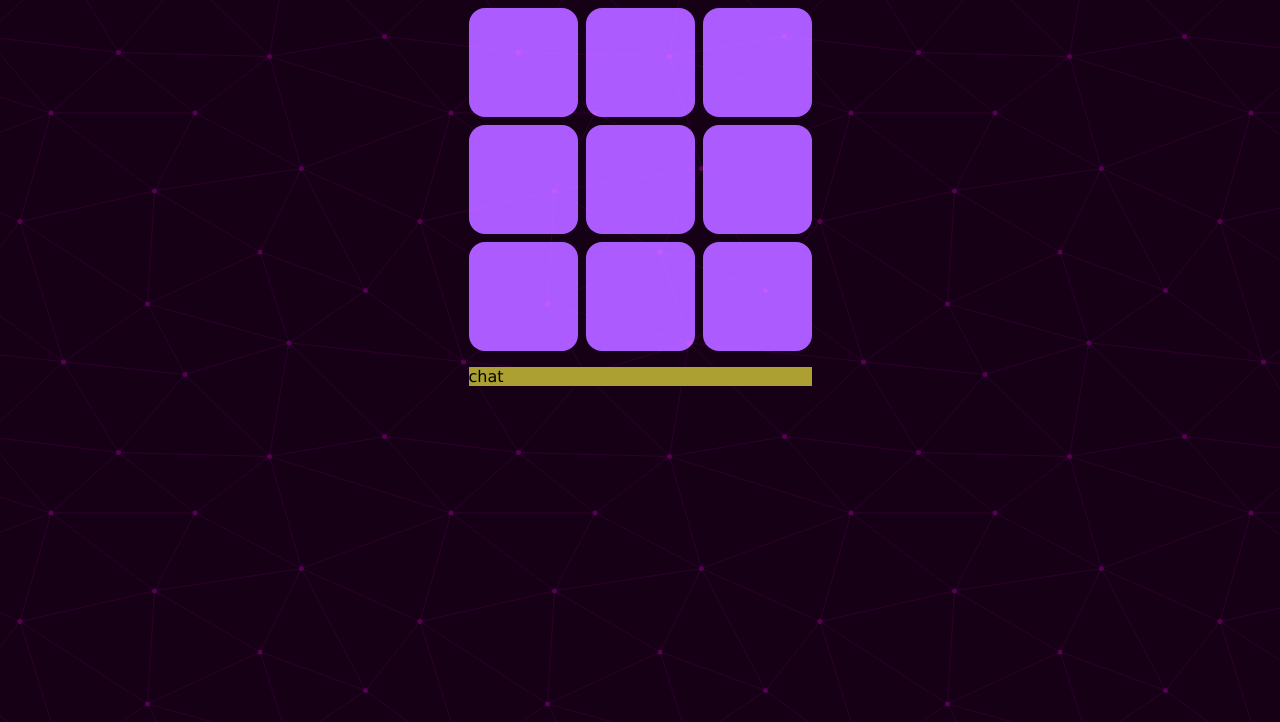
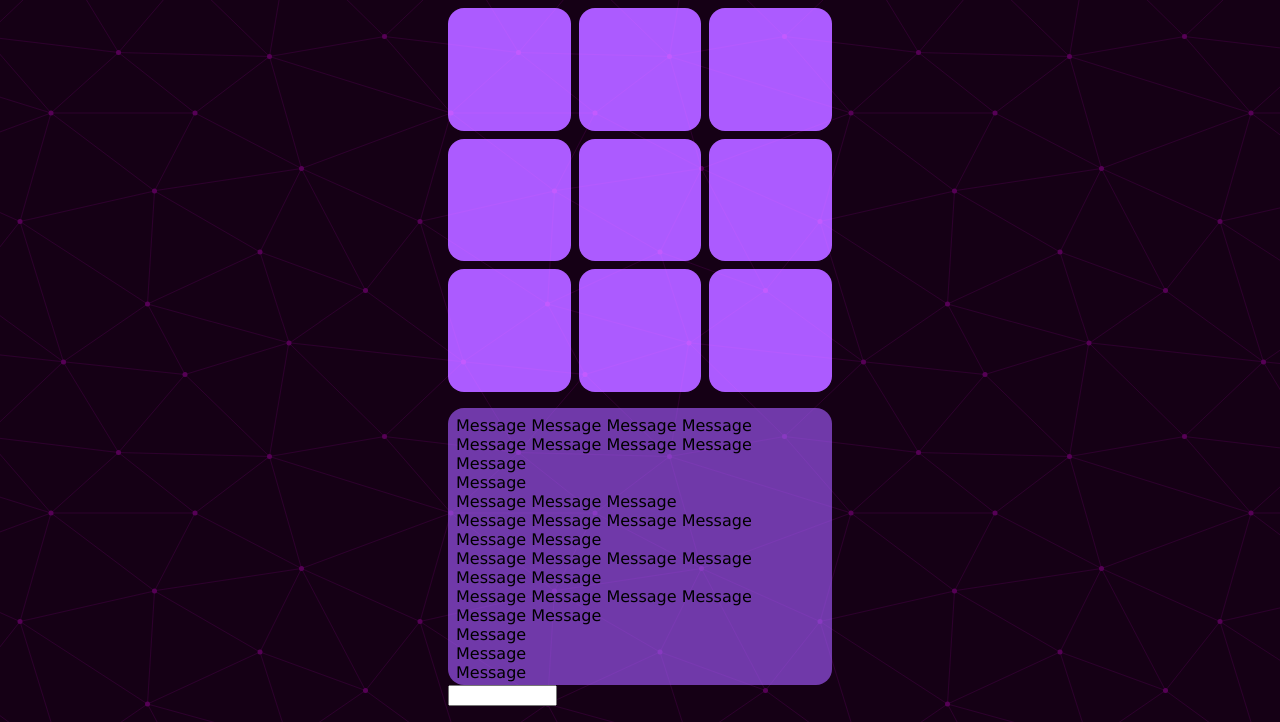
Before and after one commit to ncmprbll/multiplayer-tic-tac-toe, a plain HTML site: page web/game.html in a window 1280 px wide. Shown: the part 78-800 px from the top of the page. Drawn offline with Linux system fonts and the light colour scheme.

Commit message:
Chat works

```diff
--- a/web/css/main.css
+++ b/web/css/main.css
@@ -4,6 +4,7 @@ body, html {
     font-family: Verdana, Geneva, Tahoma, sans-serif;
     margin: 0;
     padding: 0;
+    height: 100%;
 }
 
 * {
@@ -39,6 +40,9 @@ main.form {
 main.container {
     display: grid;
     justify-content: center;
+    height: calc(100% - 1em);
+    width: 30%;
+    margin: 0 auto;
 }
 
 .info {
@@ -55,7 +59,8 @@ main.container {
     margin-top: 1em;
     display: grid;
     grid-gap: 8px;
-    grid-template-columns: repeat(3, minmax(109px, 1fr));
+    grid-template-columns: repeat(3, minmax(109px, 0.5fr));
+
 }
 
 .field {
@@ -72,8 +77,29 @@ main.container {
 }
 
 .chat {
-    background-color: rgb(172, 160, 51);
+    background-color: #a55bffa2;
     margin-top: 1em;
+    min-height: 200px;
+    overflow-y: auto;
+    padding: 0.5em;
+    border-radius: 16px;
+    scrollbar-color: black;
+}
+
+.chat::-webkit-scrollbar {
+    width: 1em;
+}
+
+.chat::-webkit-scrollbar-track {
+    box-shadow: inset 0 0 6px rgba(0, 0, 0, 0.3);
+    overflow: hidden;
+}
+
+.chat::-webkit-scrollbar-thumb {
+    background-color: #8340d4a2;
+    width: 75%;
+    border-radius: 0 32px 32px 0;
+    width: 10px;
 }
 
 input, select, textarea, button {
--- a/web/game.html
+++ b/web/game.html
@@ -22,7 +22,21 @@
             <div id="8" class="purple-button field"></div>
             <div id="9" class="purple-button field"></div>
         </div>
-        <div class="chat">chat</div>
+        <div class="chat">
+            <div class="message">Message Message Message Message Message Message Message Message Message</div>
+            <div class="message">Message</div>
+            <div class="message">Message Message Message</div>
+            <div class="message">Message Message Message Message Message Message</div>
+            <div class="message">Message Message Message Message Message Message</div>
+            <div class="message">Message Message Message Message Message Message</div>
+            <div class="message">Message</div>
+            <div class="message">Message</div>
+            <div class="message">Message</div>
+            <div class="message">Message</div>
+        </div>
+        <div class="message-writer">
+            <input type="text" id="name" name="name" required minlength="4" maxlength="8" size="10">
+        </div>
     </main>
 </body>
 </html>
```
